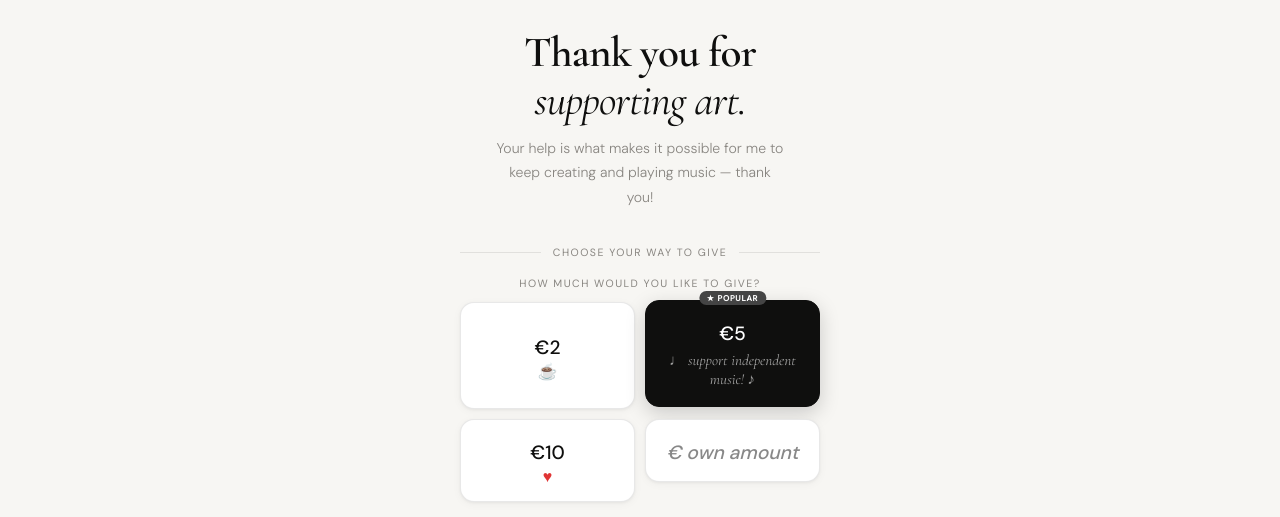
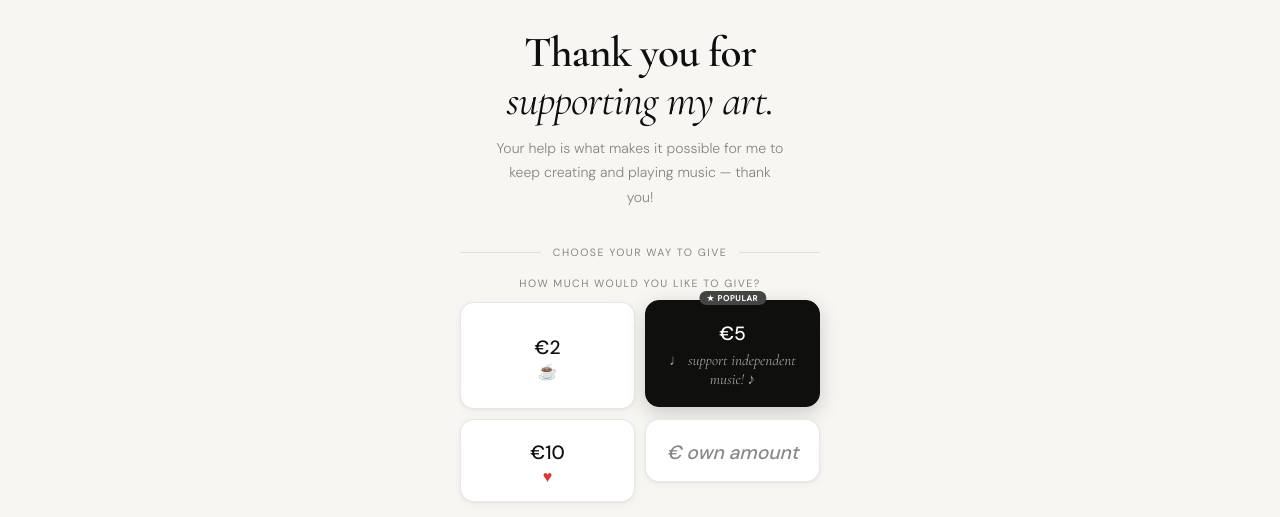
Before and after one commit to daanboekaar/Daanboekaar.github.io, a plain HTML site: page index.html in a window 1280 px wide. Shown: the part 262-779 px from the top of the page. Drawn offline with nearby package versions, Linux system fonts and the light colour scheme.

Commit message:
Add files via upload

```diff
--- a/index.html
+++ b/index.html
@@ -552,7 +552,7 @@
 
 <!-- Hero -->
 <div class="hero">
-  <h1>Thank you for<br><em>supporting art.</em></h1>
+  <h1>Thank you for<br><em>supporting my art.</em></h1>
   <p class="subtitle">Your help is what makes it possible for me to keep creating and playing music — thank you!</p>
 </div>
 
```
